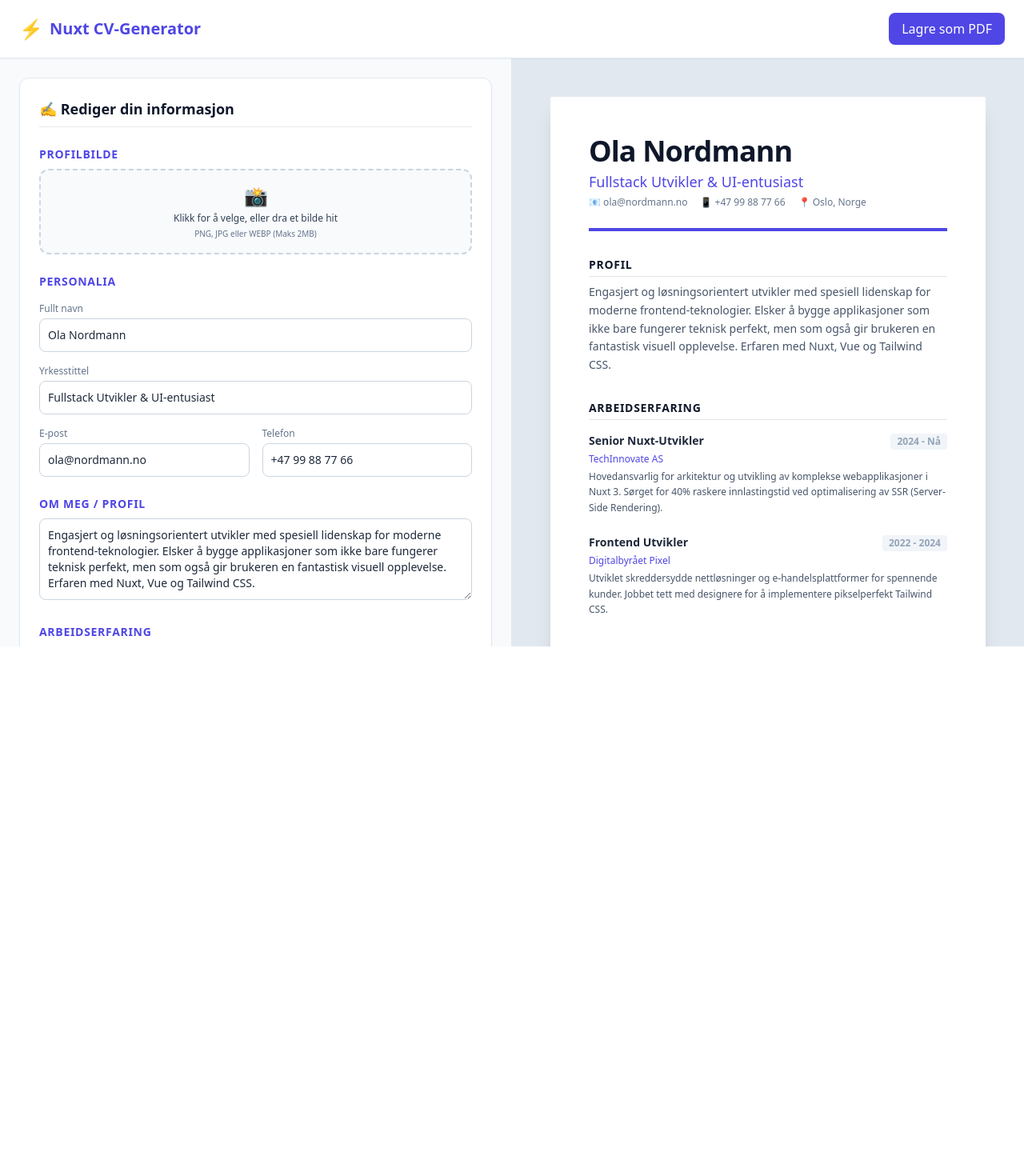
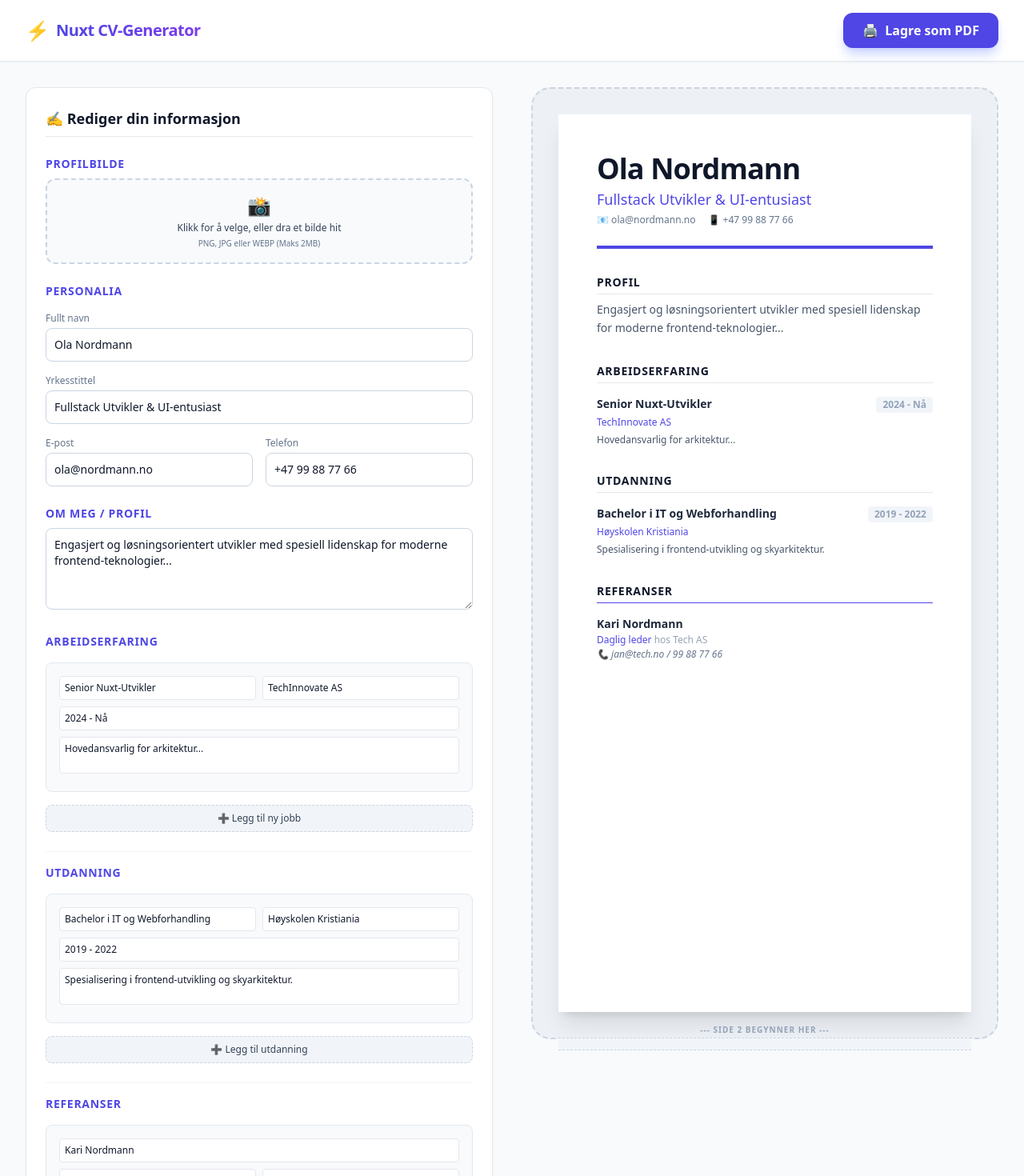
Before and after one commit to WellDone88/CV-mal, a Nuxt app: page / in a window 1280 px wide. Shown: the top 1470 px of the page at 80% size. Before the commit the page ends 808 px from the top, so only its background shows below. Built offline with nearby package versions, Linux system fonts and the light colour scheme.

Commit message:
argueing with pdf/print settings

```diff
--- a/app/app.vue
+++ b/app/app.vue
@@ -1,54 +1,58 @@
-<template>
-  <div class="min-h-screen bg-slate-100 font-sans antialiased text-slate-800">
-    <header class="bg-white border-b border-slate-200 py-4 px-6 flex justify-between items-center sticky top-0 z-10 shadow-sm print:hidden">
-      <h1 class="text-xl font-bold text-indigo-600 flex items-center gap-2">
-        <span class="text-2xl">⚡</span> Nuxt CV-Generator
-      </h1>
-      <button @click="printCV" class="bg-indigo-600 hover:bg-indigo-700 text-white font-medium py-2 px-4 rounded-lg transition-colors shadow-sm">
-        Lagre som PDF
-      </button>
-    </header>
-
-    <main class="grid grid-cols-1 lg:grid-cols-2 min-h-[calc(100vh-65px)]">
-
-      <section class="p-6 bg-slate-50 border-r border-slate-200 overflow-y-auto max-h-[calc(100vh-65px)] print:hidden">
-        <CvEditor :cvData="cvData" @update:cvData="cvData = $event" />
-      </section>
-
-      <section class="p-6 md:p-12 bg-slate-200 flex justify-center items-start overflow-y-auto max-h-[calc(100vh-65px)] print:p-0 print:bg-white print:max-h-none">
-        <CvPreview :cvData="cvData" />
-      </section>
-
-    </main>
-  </div>
-</template>
-
 <script setup>
-// Vår reaktive eksempeldata - CV-en starter ALDRI blank!
-// Merk: Vi trenger ikke 'import { ref } from "vue"' fordi Nuxt fikser det automatisk!
 const cvData = ref({
-  Bilde:'',
+  bilde: null,
   navn: 'Ola Nordmann',
   tittel: 'Fullstack Utvikler & UI-entusiast',
   epost: 'ola@nordmann.no',
   mobil: '+47 99 88 77 66',
-  sted: 'Oslo, Norge',
-  profil: 'Engasjert og løsningsorientert utvikler med spesiell lidenskap for moderne frontend-teknologier. Elsker å bygge applikasjoner som ikke bare fungerer teknisk perfekt, men som også gir brukeren en fantastisk visuell opplevelse. Erfaren med Nuxt, Vue og Tailwind CSS.',
+  profil: 'Engasjert og løsningsorientert utvikler med spesiell lidenskap for moderne frontend-teknologier...',
   erfaringer: [
-    { id: 1, stilling: 'Senior Nuxt-Utvikler', bedrift: 'TechInnovate AS', periode: '2024 - Nå', beskrivelse: 'Hovedansvarlig for arkitektur og utvikling av komplekse webapplikasjoner i Nuxt 3. Sørget for 40% raskere innlastingstid ved optimalisering av SSR (Server-Side Rendering).' },
-    { id: 2, stilling: 'Frontend Utvikler', bedrift: 'Digitalbyrået Pixel', periode: '2022 - 2024', beskrivelse: 'Utviklet skreddersydde nettløsninger og e-handelsplattformer for spennende kunder. Jobbet tett med designere for å implementere pikselperfekt Tailwind CSS.' }
+    { id: 1, stilling: 'Senior Nuxt-Utvikler', bedrift: 'TechInnovate AS', periode: '2024 - Nå', beskrivelse: 'Hovedansvarlig for arkitektur...' }
   ],
-  // Legg til dette inni cvData i app.vue:
-utdanninger: [
-  { id: 1, grad: 'Bachelor i IT og Webforhandling', skole: 'Høyskolen Kristiania', periode: '2019 - 2022', beskrivelse: 'Spesialisering i frontend-utvikling og skyarkitektur.' }
-],
+  utdanninger: [
+    { id: 1, grad: 'Bachelor i IT og Webforhandling', skole: 'Høyskolen Kristiania', periode: '2019 - 2022', beskrivelse: 'Spesialisering i frontend-utvikling og skyarkitektur.' }
+  ],
   referanser: [
-  { id: 1, navn: 'Kari Nordmann', tittel: 'Daglig leder', bedrift: 'TechInnovate AS', kontakt: 'kari@tech.no / 900 00 000' }
-]
+    { id: 1, navn: 'Kari Nordmann', tittel: 'Daglig leder', bedrift: 'Tech AS', kontakt: 'jan@tech.no / 99 88 77 66' }
+  ]
 })
 
-// Enkel funksjon for å trigge nettleserens print-dialog
 const printCV = () => {
   window.print()
 }
 </script>
+
+<template>
+  <div class="min-h-screen bg-slate-50 font-sans text-slate-900 overflow-x-hidden">
+    <header class="bg-white border-b border-slate-200 py-4 px-8 sticky top-0 z-50 print:hidden shadow-sm">
+      <div class="w-full flex justify-between items-center">
+        <div class="flex items-center gap-2">
+          <span class="text-2xl">⚡</span>
+          <h1 class="text-xl font-bold tracking-tight bg-clip-text text-transparent bg-gradient-to-r from-indigo-600 to-violet-600">
+            Nuxt CV-Generator
+          </h1>
+        </div>
+        <button
+          @click="printCV"
+          class="bg-indigo-600 hover:bg-indigo-700 text-white font-bold py-2.5 px-6 rounded-xl shadow-lg shadow-indigo-200 transition-all active:scale-95 flex items-center gap-2"
+        >
+          <span>🖨️</span> Lagre som PDF
+        </button>
+      </div>
+    </header>
+
+    <main class="w-full py-8 px-8">
+      <div class="grid grid-cols-1 lg:grid-cols-2 gap-12 items-start">
+
+        <div class="print:hidden">
+          <CvEditor v-model:cvData="cvData" />
+        </div>
+
+        <div class="w-full bg-slate-200/50 p-8 rounded-3xl border-2 border-dashed border-slate-300 sticky top-24 self-start print:static print:p-0 print:border-none print:bg-transparent">
+          <CvPreview :cvData="cvData" />
+        </div>
+
+      </div>
+    </main>
+  </div>
+</template>
--- a/app/components/CvEditor.vue
+++ b/app/components/CvEditor.vue
@@ -29,32 +29,29 @@
 
     <div class="space-y-4">
       <h3 class="text-sm font-semibold text-indigo-600 uppercase tracking-wider">Personalia</h3>
-
       <div>
         <label class="block text-xs font-medium text-slate-500 mb-1">Fullt navn</label>
-        <input v-model="lokalData.navn" type="text" class="w-full border border-slate-300 rounded-lg p-2.5 text-sm focus:ring-2 focus:ring-indigo-500 focus:border-indigo-500 outline-none" />
+        <input v-model="lokalData.navn" type="text" class="w-full border border-slate-300 rounded-lg p-2.5 text-sm focus:ring-2 focus:ring-indigo-500 outline-none" />
       </div>
-
       <div>
         <label class="block text-xs font-medium text-slate-500 mb-1">Yrkesstittel</label>
-        <input v-model="lokalData.tittel" type="text" class="w-full border border-slate-300 rounded-lg p-2.5 text-sm focus:ring-2 focus:ring-indigo-500 focus:border-indigo-500 outline-none" />
+        <input v-model="lokalData.tittel" type="text" class="w-full border border-slate-300 rounded-lg p-2.5 text-sm focus:ring-2 focus:ring-indigo-500 outline-none" />
       </div>
-
       <div class="grid grid-cols-2 gap-4">
         <div>
           <label class="block text-xs font-medium text-slate-500 mb-1">E-post</label>
-          <input v-model="lokalData.epost" type="email" class="w-full border border-slate-300 rounded-lg p-2.5 text-sm focus:ring-2 focus:ring-indigo-500 focus:border-indigo-500 outline-none" />
+          <input v-model="lokalData.epost" type="email" class="w-full border border-slate-300 rounded-lg p-2.5 text-sm focus:ring-2 focus:ring-indigo-500 outline-none" />
         </div>
         <div>
           <label class="block text-xs font-medium text-slate-500 mb-1">Telefon</label>
-          <input v-model="lokalData.mobil" type="text" class="w-full border border-slate-300 rounded-lg p-2.5 text-sm focus:ring-2 focus:ring-indigo-500 focus:border-indigo-500 outline-none" />
+          <input v-model="lokalData.mobil" type="text" class="w-full border border-slate-300 rounded-lg p-2.5 text-sm focus:ring-2 focus:ring-indigo-500 outline-none" />
         </div>
       </div>
     </div>
 
     <div class="space-y-2">
       <h3 class="text-sm font-semibold text-indigo-600 uppercase tracking-wider">Om meg / Profil</h3>
-      <textarea v-model="lokalData.profil" rows="4" class="w-full border border-slate-300 rounded-lg p-2.5 text-sm focus:ring-2 focus:ring-indigo-500 focus:border-indigo-500 outline-none resize-y"></textarea>
+      <textarea v-model="lokalData.profil" rows="4" class="w-full border border-slate-300 rounded-lg p-2.5 text-sm focus:ring-2 focus:ring-indigo-500 outline-none resize-y"></textarea>
     </div>
 
     <div class="space-y-4">
@@ -68,11 +65,7 @@
         <textarea v-model="jobb.beskrivelse" rows="2" placeholder="Beskriv oppgaver..." class="w-full border rounded p-1.5 text-xs bg-white resize-none"></textarea>
       </div>
 
-      <button
-        type="button"
-        @click="leggTilJobb"
-        class="w-full bg-slate-100 hover:bg-slate-200 text-slate-700 font-medium py-2 px-4 rounded-lg text-xs transition-colors border border-slate-300 border-dashed flex items-center justify-center gap-1"
-      >
+      <button @click="leggTilJobb" class="w-full bg-slate-100 hover:bg-slate-200 text-slate-700 font-medium py-2 rounded-lg text-xs transition-colors border border-slate-300 border-dashed flex items-center justify-center gap-1">
         ➕ Legg til ny jobb
       </button>
     </div>
@@ -88,11 +81,7 @@
         <textarea v-model="skole.beskrivelse" rows="2" placeholder="Kort om fag eller spesialisering..." class="w-full border rounded p-1.5 text-xs bg-white resize-none"></textarea>
       </div>
 
-      <button
-        type="button"
-        @click="leggTilUtdanning"
-        class="w-full bg-slate-100 hover:bg-slate-200 text-slate-700 font-medium py-2 px-4 rounded-lg text-xs transition-colors border border-slate-300 border-dashed flex items-center justify-center gap-1"
-      >
+      <button @click="leggTilUtdanning" class="w-full bg-slate-100 hover:bg-slate-200 text-slate-700 font-medium py-2 rounded-lg text-xs transition-colors border border-slate-300 border-dashed flex items-center justify-center gap-1">
         ➕ Legg til utdanning
       </button>
     </div>
@@ -108,11 +97,7 @@
         <input v-model="ref.kontakt" type="text" placeholder="Tlf / E-post" class="w-full border rounded p-1.5 text-xs bg-white" />
       </div>
 
-      <button
-        type="button"
-        @click="leggTilReferanse"
-        class="w-full bg-slate-100 hover:bg-slate-200 text-slate-700 font-medium py-2 px-4 rounded-lg text-xs transition-colors border border-slate-300 border-dashed flex items-center justify-center gap-1"
-      >
+      <button @click="leggTilReferanse" class="w-full bg-slate-100 hover:bg-slate-200 text-slate-700 font-medium py-2 rounded-lg text-xs transition-colors border border-slate-300 border-dashed flex items-center justify-center gap-1">
         ➕ Legg til referanse
       </button>
     </div>
@@ -120,73 +105,32 @@
 </template>
 
 <script setup>
-// Tar imot data fra app.vue
 const props = defineProps({
   cvData: { type: Object, required: true }
 })
-
-// Definerer eventet for å sende data tilbake
 const emit = defineEmits(['update:cvData'])
-
-// Lager en lokal kopi av dataen
 const lokalData = ref(JSON.parse(JSON.stringify(props.cvData)))
 
-// Hver gang brukeren taster noe, send det opp til app.vue
-watch(lokalData, (nyVerdi) => {
-  emit('update:cvData', nyVerdi)
+watch(lokalData, (ny) => {
+  emit('update:cvData', ny)
 }, { deep: true })
 
-// --- FUNKSJONER FOR Å LEGGE TIL NYE ELEMENTER ---
-
 const leggTilJobb = () => {
-  lokalData.value.erfaringer.push({
-    id: Date.now(),
-    stilling: '',
-    bedrift: '',
-    periode: '',
-    beskrivelse: ''
-  })
+  lokalData.value.erfaringer.push({ id: Date.now(), stilling: '', bedrift: '', periode: '', beskrivelse: '' })
+}
+const leggTilUtdanning = () => {
+  lokalData.value.utdanninger.push({ id: Date.now(), grad: '', skole: '', periode: '', beskrivelse: '' })
+}
+const leggTilReferanse = () => {
+  lokalData.value.referanser.push({ id: Date.now(), navn: '', tittel: '', bedrift: '', kontakt: '' })
 }
 
-const leggTilUtdanning = () => {
-  lokalData.value.utdanninger.push({
-    id: Date.now(),
-    grad: '',
-    skole: '',
-    periode: '',
-    beskrivelse: ''
-  })
-}
-
-const leggTilReferanse = () => {
-  lokalData.value.referanser.push({
-    id: Date.now(),
-    navn: '',
-    tittel: '',
-    bedrift: '',
-    kontakt: ''
-  })
-}
-
-// --- FILHÅNDTERING (PROFILBILDE) ---
-
-const haandterFilvalg = (event) => {
-  const fil = event.target.files[0]
-  lesOgLagreFil(fil)
-}
-
-const haandterDrop = (event) => {
-  const fil = event.dataTransfer.files[0]
-  lesOgLagreFil(fil)
-}
-
-const lesOgLagreFil = (fil) => {
-  if (!fil || !fil.type.startsWith('image/')) return
-
-  const leser = new FileReader()
-  leser.onload = (e) => {
-    lokalData.value.bilde = e.target.result
-  }
-  leser.readAsDataURL(fil)
+const haandterFilvalg = (e) => lesOgLagre(e.target.files[0])
+const haandterDrop = (e) => lesOgLagre(e.dataTransfer.files[0])
+const lesOgLagre = (f) => {
+  if (!f || !f.type.startsWith('image/')) return
+  const r = new FileReader()
+  r.onload = (e) => lokalData.value.bilde = e.target.result
+  r.readAsDataURL(f)
 }
 </script>
--- a/app/components/CvPreview.vue
+++ b/app/components/CvPreview.vue
@@ -1,7 +1,9 @@
 <template>
-  <div class="w-full max-w-[800px] bg-white min-h-[1050px] shadow-xl rounded-sm p-12 space-y-8 print:shadow-none print:p-0 print:w-full">
+  <div class="w-full max-w-[800px] flex flex-col items-center">
 
-    <div class="border-b-4 border-indigo-600 pb-6 flex justify-between items-start gap-4">
+    <div class="cv-dynamisk-container w-full bg-white shadow-xl p-12 space-y-8 relative print:shadow-none">
+
+      <div class="cv-seksjon border-b-4 border-indigo-600 pb-6 flex justify-between items-start gap-4">
         <div class="space-y-1 flex-1">
           <h1 class="text-4xl font-extrabold text-slate-900 tracking-tight">{{ cvData.navn || 'Ditt Navn' }}</h1>
           <p class="text-lg text-indigo-600 font-medium mt-1">{{ cvData.tittel || 'Din Tittel' }}</p>
@@ -18,16 +20,15 @@
         </div>
       </div>
 
-    <div v-if="cvData.profil" class="space-y-2">
+      <div v-if="cvData.profil" class="cv-seksjon space-y-2">
         <h2 class="text-slate-900 uppercase tracking-wider text-sm font-bold border-b pb-1">Profil</h2>
         <p class="text-sm text-slate-600 leading-relaxed whitespace-pre-line">{{ cvData.profil }}</p>
       </div>
 
-    <div class="space-y-4">
+      <div v-if="cvData.erfaringer && cvData.erfaringer.length > 0" class="space-y-4">
         <h2 class="text-slate-900 uppercase tracking-wider text-sm font-bold border-b pb-1">Arbeidserfaring</h2>
-
         <div class="space-y-6">
-        <div v-for="jobb in cvData.erfaringer" :key="jobb.id" class="space-y-1">
+          <div v-for="jobb in cvData.erfaringer" :key="jobb.id" class="cv-seksjon space-y-1">
             <div class="flex justify-between items-baseline">
               <h3 class="text-sm font-bold text-slate-800">{{ jobb.stilling }}</h3>
               <span class="text-xs font-semibold text-slate-400 bg-slate-100 px-2 py-0.5 rounded">{{ jobb.periode }}</span>
@@ -40,9 +41,8 @@
 
       <div v-if="cvData.utdanninger && cvData.utdanninger.length > 0" class="space-y-4">
         <h2 class="text-slate-900 uppercase tracking-wider text-sm font-bold border-b pb-1">Utdanning</h2>
-
         <div class="space-y-6">
-    <div v-for="skole in cvData.utdanninger" :key="skole.id" class="space-y-1">
+          <div v-for="skole in cvData.utdanninger" :key="skole.id" class="cv-seksjon space-y-1">
             <div class="flex justify-between items-baseline">
               <h3 class="text-sm font-bold text-slate-800">{{ skole.grad }}</h3>
               <span class="text-xs font-semibold text-slate-400 bg-slate-100 px-2 py-0.5 rounded">{{ skole.periode }}</span>
@@ -53,11 +53,10 @@
         </div>
       </div>
 
-    <div v-if="cvData.referanser && cvData.referanser.length > 0" class="space-y-4 pt-4">
+      <div v-if="cvData.referanser && cvData.referanser.length > 0" class="space-y-4">
         <h2 class="text-slate-900 uppercase tracking-wider text-sm font-bold border-b pb-1 border-indigo-600">Referanser</h2>
-
-      <div class="grid grid-cols-1 md:grid-cols-2 gap-4">
-        <div v-for="ref in cvData.referanser" :key="ref.id" class="text-xs space-y-0.5">
+        <div class="grid grid-cols-2 gap-6 print:grid-cols-2">
+          <div v-for="ref in cvData.referanser" :key="ref.id" class="cv-seksjon text-xs space-y-0.5">
             <p class="font-bold text-slate-800 text-sm">{{ ref.navn || 'Navn på referanse' }}</p>
             <p class="font-medium text-indigo-600">
               {{ ref.tittel }} <span class="text-slate-400 font-normal" v-if="ref.bedrift">hos {{ ref.bedrift }}</span>
@@ -67,6 +66,10 @@
         </div>
       </div>
 
+      <div class="absolutt-ark-linje side-linje-1 print:hidden"></div>
+      <div class="absolutt-ark-linje side-linje-2 print:hidden"></div>
+
+    </div>
   </div>
 </template>
 
@@ -75,3 +78,63 @@ defineProps({
   cvData: { type: Object, required: true }
 })
 </script>
+
+<style scoped>
+.cv-dynamisk-container {
+  min-height: 1122px;
+  display: flex;
+  flex-direction: column;
+}
+
+.cv-seksjon {
+  page-break-inside: avoid !important;
+  break-inside: avoid-page !important;
+  break-inside: avoid !important;
+}
+
+.absolutt-ark-linje {
+  position: absolute;
+  left: 0;
+  right: 0;
+  height: 16px;
+  background-color: #f1f5f9;
+  border-top: 1px dashed #cbd5e1;
+  border-bottom: 1px dashed #cbd5e1;
+  pointer-events: none;
+}
+
+.side-linje-1 {
+  top: 1122px;
+}
+
+.side-linje-2 {
+  top: 2244px;
+}
+
+.side-linje-1::after {
+  content: "--- SIDE 2 BEGYNNER HER ---";
+  position: absolute;
+  top: -18px;
+  left: 0;
+  right: 0;
+  text-align: center;
+  font-size: 10px;
+  font-weight: 800;
+  color: #94a3b8;
+  letter-spacing: 0.1em;
+}
+
+/* DE JUSTERTE UTKRIFTSREGLENE: */
+@media print {
+  @page {
+    size: A4;
+    margin: 0 !important; /* Nullstiller nettleserens standard printmarger helt */
+  }
+
+  .cv-dynamisk-container {
+    min-height: auto !important;
+    padding: 3rem !important; /* Beholder p-12 (48px) marger i selve PDF-en slik som på skjermen */
+    background: white !important;
+  }
+}
+</style>
```
Lines whose indentation alone changed are shown as unchanged.
